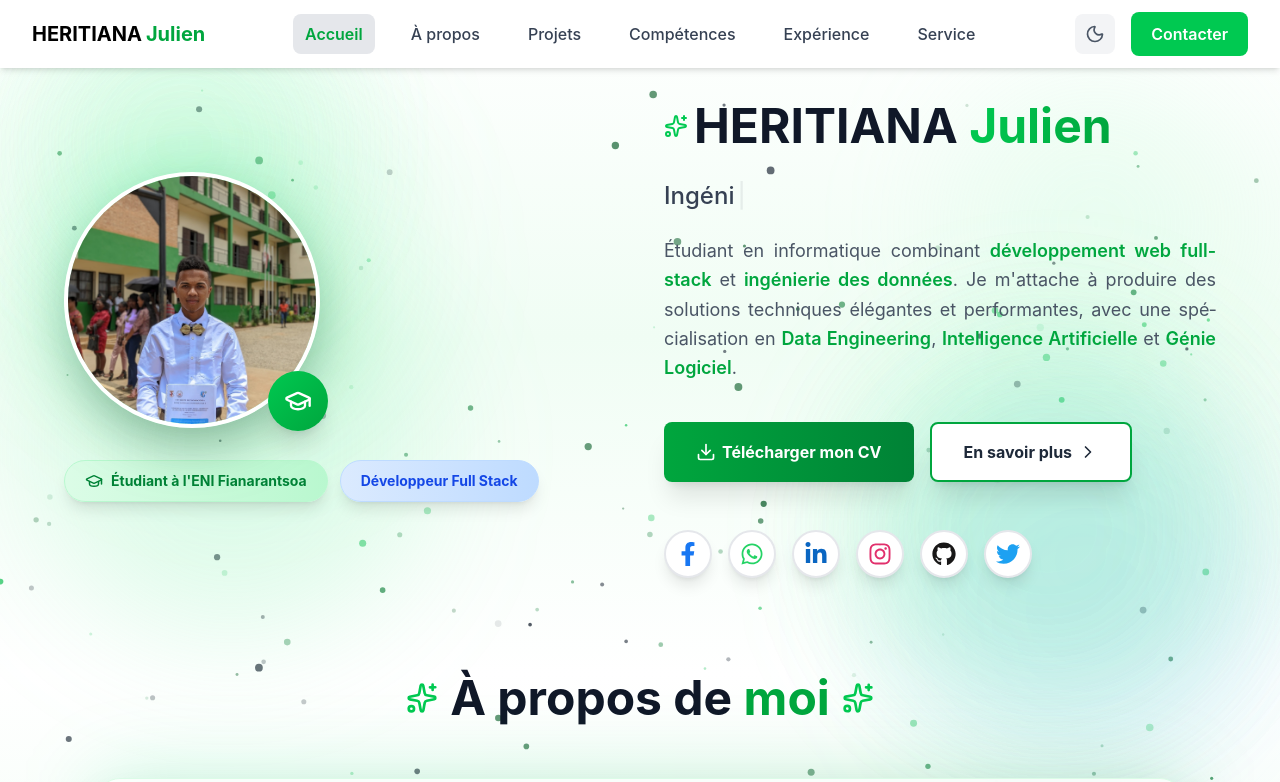
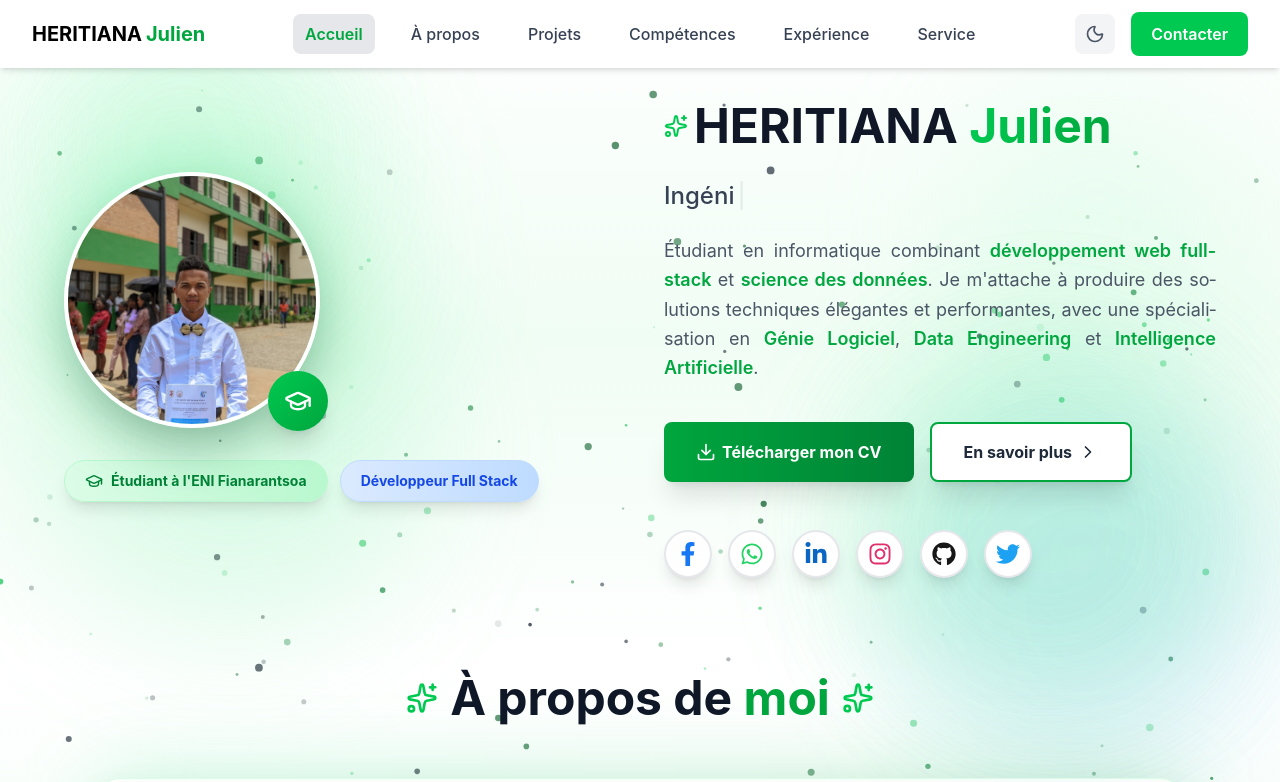
Before and after one commit to momode12/portfolio, a React (Vite) app: page / in a window 1280 px wide. Shown: the top 782 px of the page. Built offline with nearby package versions, Linux system fonts and the light colour scheme.

Commit message:
Mis à jour des informations

```diff
--- a/src/components/About.tsx
+++ b/src/components/About.tsx
@@ -138,7 +138,7 @@ const About: React.FC<AboutProps> = () => {
             </div>
 
             <p className="text-xs xs:text-sm sm:text-base md:text-lg text-gray-600 dark:text-gray-400 leading-relaxed max-w-2xl mx-auto md:mx-0 text-left md:text-justify md:hyphens-auto">
-              {aboutTexts.description.intro} <span className="text-green-600 dark:text-green-400 font-semibold">{aboutTexts.description.fullStack}</span> et <span className="text-green-600 dark:text-green-400 font-semibold">{aboutTexts.description.dataEngineering}</span>. {aboutTexts.description.middle} <span className="text-green-600 dark:text-green-400 font-semibold">{aboutTexts.description.specializations.dataEng}</span>, <span className="text-green-600 dark:text-green-400 font-semibold">{aboutTexts.description.specializations.ai}</span> et <span className="text-green-600 dark:text-green-400 font-semibold">{aboutTexts.description.specializations.software}</span>.
+              {aboutTexts.description.intro} <span className="text-green-600 dark:text-green-400 font-semibold">{aboutTexts.description.fullStack}</span> et <span className="text-green-600 dark:text-green-400 font-semibold">{aboutTexts.description.dataEngineering}</span>. {aboutTexts.description.middle} <span className="text-green-600 dark:text-green-400 font-semibold">{aboutTexts.description.specializations.software}</span>, <span className="text-green-600 dark:text-green-400 font-semibold">{aboutTexts.description.specializations.dataEng}</span> et <span className="text-green-600 dark:text-green-400 font-semibold">{aboutTexts.description.specializations.ai}</span>.
             </p>
 
             {/* Boutons */}
--- a/src/data/aboutData.ts
+++ b/src/data/aboutData.ts
@@ -23,7 +23,7 @@ export const aboutTexts = {
   description: {
     intro: "Étudiant en informatique combinant",
     fullStack: "développement web full-stack",
-    dataEngineering: "ingénierie des données",
+    dataEngineering: "science des données",
     middle: "Je m'attache à produire des solutions techniques élégantes et performantes, avec une spécialisation en",
     specializations: {
       software: "Génie Logiciel",
```
